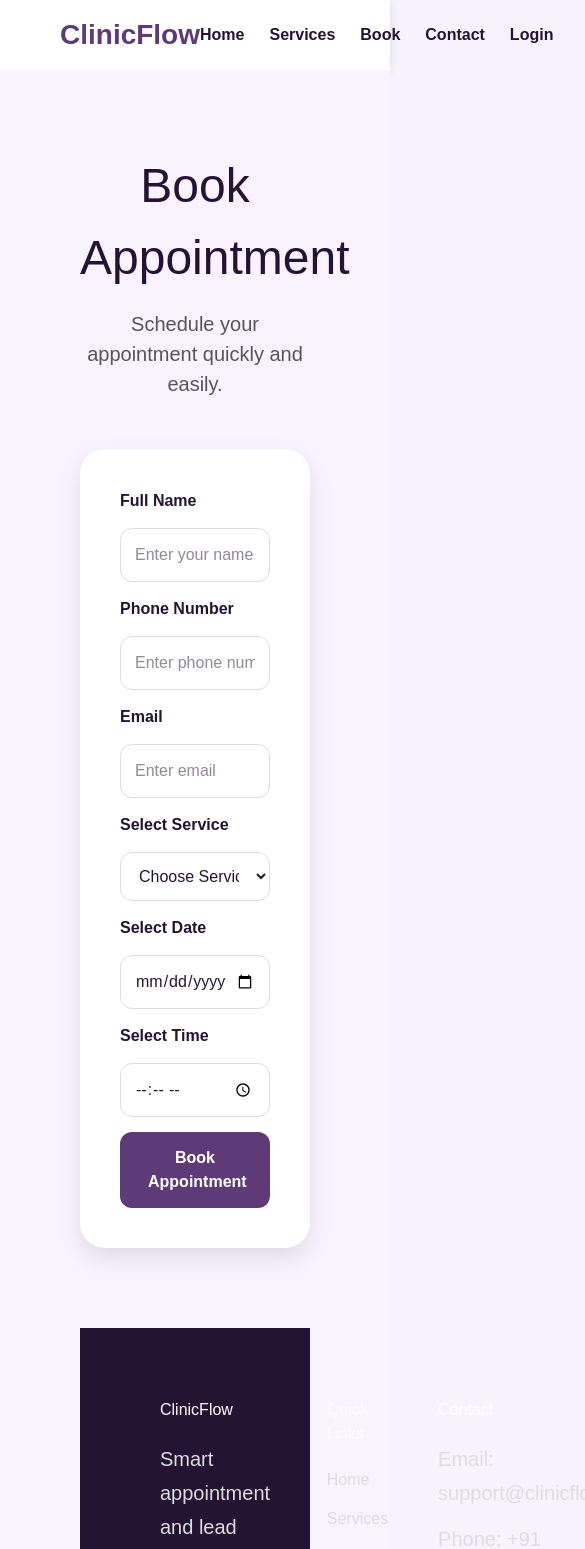
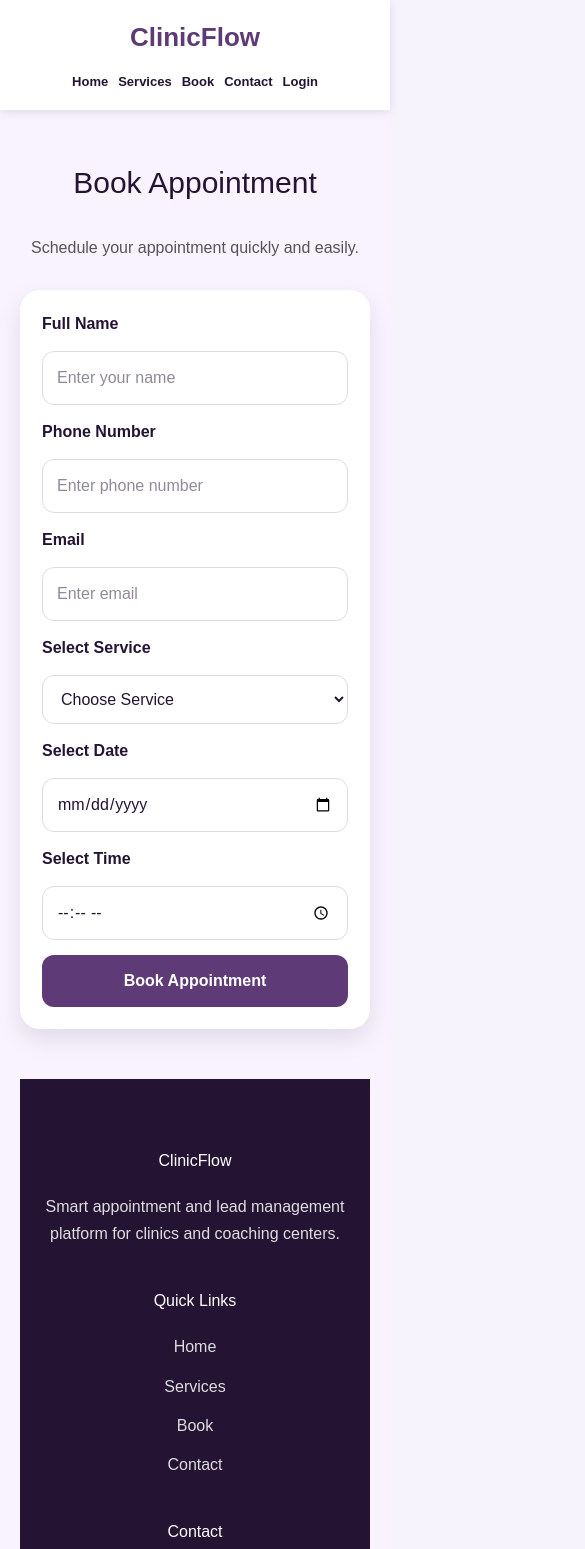
Before and after one commit to smera0609/clinicflow, a React app in the folder frontend/: page /book in a window 390 px wide. Shown: the top 1549 px of the page, 585 px wide, since content can reach past the window. Built offline with nearby package versions, Linux system fonts and the light colour scheme; the HTML template or start-up script is replaced by a standard one.

Commit message:
Made UI fully responsive

```diff
--- a/frontend/src/styles.css
+++ b/frontend/src/styles.css
@@ -1,6 +1,8 @@
 @import "tailwindcss";
 
-
+* {
+  box-sizing: border-box;
+}
 
 body {
   margin: 0;
@@ -9,13 +11,29 @@ body {
   color: #241333;
 }
 
-.app {
+img {
+  max-width: 100%;
+}
+
+h1, h2, h3, p {
+  margin-top: 0;
+}
+
+p {
+  font-size: 18px;
+  line-height: 1.6;
+}
+
+/* COMMON */
+.app,
+.page {
   min-height: 100vh;
   display: flex;
   justify-content: center;
   align-items: center;
   flex-direction: column;
   text-align: center;
+  padding: 20px;
 }
 
 h1 {
@@ -23,29 +41,18 @@ h1 {
   font-size: 48px;
 }
 
-p {
-  font-size: 20px;
-}
-
-.page {
-  min-height: 100vh;
-  display: flex;
-  justify-content: center;
-  align-items: center;
-  flex-direction: column;
-}
-
+/* NAVBAR */
 .navbar {
-  height: 70px;
+  min-height: 70px;
   background: white;
-
   display: flex;
   justify-content: space-between;
   align-items: center;
-
-  padding: 0 60px;
-
+  padding: 18px 60px;
   box-shadow: 0 2px 10px rgba(0,0,0,0.1);
+  position: sticky;
+  top: 0;
+  z-index: 100;
 }
 
 .logo {
@@ -57,6 +64,7 @@ p {
 .nav-links {
   display: flex;
   gap: 25px;
+  flex-wrap: wrap;
 }
 
 .nav-links a {
@@ -70,21 +78,19 @@ p {
   color: #5e3b76;
 }
 
+/* HOME HERO */
 .home {
   min-height: 100vh;
 }
 
 .hero {
   min-height: calc(100vh - 70px);
-
   display: flex;
   align-items: center;
   justify-content: space-between;
-
-  padding: 0 80px;
-
-  background:
-    linear-gradient(to right, #f8f3ff, #efe6ff);
+  gap: 50px;
+  padding: 80px;
+  background: linear-gradient(to right, #f8f3ff, #efe6ff);
 }
 
 .hero-left {
@@ -93,143 +99,113 @@ p {
 
 .hero-tag {
   display: inline-block;
-
   background: #e8dbff;
   color: #5e3b76;
-
   padding: 10px 18px;
-
   border-radius: 30px;
-
   font-weight: 600;
-
   margin-bottom: 20px;
 }
 
 .hero-left h1 {
   font-size: 64px;
-
   line-height: 1.1;
-
   margin-bottom: 20px;
-
   color: #241333;
 }
 
 .hero-text {
   font-size: 20px;
-
   line-height: 1.7;
-
   color: #555;
-
   margin-bottom: 35px;
 }
 
 .hero-buttons {
   display: flex;
   gap: 20px;
+  flex-wrap: wrap;
+}
+
+.primary-btn,
+.secondary-btn {
+  padding: 14px 28px;
+  border-radius: 12px;
+  text-decoration: none;
+  font-weight: 600;
+  display: inline-block;
+  border: none;
+  cursor: pointer;
+  text-align: center;
 }
 
 .primary-btn {
   background: #5e3b76;
-
   color: white;
-
-  padding: 14px 28px;
-
-  border-radius: 12px;
-
-  text-decoration: none;
-
-  font-weight: 600;
 }
 
 .secondary-btn {
   border: 2px solid #5e3b76;
-
   color: #5e3b76;
-
-  padding: 14px 28px;
-
-  border-radius: 12px;
-
-  text-decoration: none;
-
-  font-weight: 600;
+  background: transparent;
 }
 
 .hero-right {
   width: 35%;
-
   display: flex;
   justify-content: center;
 }
 
 .hero-card {
   width: 100%;
-
   background: white;
-
   padding: 35px;
-
   border-radius: 25px;
-
   box-shadow: 0 10px 30px rgba(0,0,0,0.1);
 }
 
 .hero-card h3 {
   margin-bottom: 25px;
-
   color: #241333;
 }
 
 .summary-item {
   display: flex;
   justify-content: space-between;
-
+  gap: 15px;
   padding: 18px;
-
   margin-bottom: 15px;
-
   background: #f7f3fc;
-
   border-radius: 15px;
 }
 
+/* SERVICES */
 .services-page {
   min-height: 100vh;
-
   padding: 80px;
 }
 
-.services-heading {
+.services-heading,
+.features-heading,
+.contact-heading,
+.booking-heading {
   text-align: center;
-
   font-size: 48px;
-
   margin-bottom: 50px;
-
   color: #241333;
 }
 
 .services-grid {
   display: grid;
-
   grid-template-columns: repeat(2, 1fr);
-
   gap: 30px;
 }
 
 .service-card {
   background: white;
-
   padding: 35px;
-
   border-radius: 25px;
-
   box-shadow: 0 10px 25px rgba(0,0,0,0.1);
-
   transition: 0.3s;
 }
 
@@ -239,166 +215,95 @@ p {
 
 .service-card h3 {
   font-size: 28px;
-
   margin-bottom: 15px;
-
   color: #5e3b76;
 }
 
 .service-card p {
   line-height: 1.7;
-
   margin-bottom: 25px;
-
   color: #555;
 }
 
+/* FEATURES */
 .features {
   padding: 100px 80px;
-
   background: white;
-}
-
-.features-heading {
-  text-align: center;
-
-  font-size: 48px;
-
-  margin-bottom: 60px;
-
-  color: #241333;
 }
 
 .features-grid {
   display: grid;
-
   grid-template-columns: repeat(4, 1fr);
-
   gap: 25px;
 }
 
 .feature-card {
   background: #f8f3ff;
-
   padding: 35px;
-
   border-radius: 25px;
-
   transition: 0.3s;
 }
 
 .feature-card:hover {
   transform: translateY(-5px);
-
   background: #efe4ff;
 }
 
 .feature-card h3 {
   margin-bottom: 18px;
-
   color: #5e3b76;
-
   font-size: 24px;
 }
 
 .feature-card p {
   line-height: 1.7;
-
   color: #555;
 }
 
-.footer {
-  background: #241333;
-
-  color: white;
-
-  padding-top: 70px;
-
-  margin-top: 80px;
-}
-
-.footer-container {
-  display: grid;
-
-  grid-template-columns: repeat(3, 1fr);
-
-  gap: 50px;
-
-  padding: 0 80px 50px;
-}
-
-.footer-section h2,
-.footer-section h3 {
-  margin-bottom: 20px;
-}
-
-.footer-section p,
-.footer-section a {
-  display: block;
-
-  color: #ddd;
-
-  margin-bottom: 12px;
-
-  text-decoration: none;
-
-  line-height: 1.7;
-}
-
-.footer-section a:hover {
-  color: white;
-}
-
-.footer-bottom {
-  text-align: center;
-
-  padding: 20px;
-
-  border-top: 1px solid rgba(255,255,255,0.1);
-
-  color: #ccc;
-}
-
-.contact-page {
+/* FORMS */
+.contact-page,
+.booking-page {
   min-height: 100vh;
   padding: 80px;
   background: #f8f3ff;
 }
 
-.contact-heading {
-  text-align: center;
-  font-size: 48px;
-  color: #241333;
-  margin-bottom: 15px;
-}
-
-.contact-subtitle {
+.contact-subtitle,
+.booking-subtitle {
   text-align: center;
   font-size: 20px;
   color: #555;
   margin-bottom: 50px;
 }
 
-.contact-form {
+.contact-form,
+.booking-form,
+.login-form {
+  width: 100%;
   max-width: 650px;
   margin: 0 auto;
   background: white;
   padding: 40px;
   border-radius: 25px;
   box-shadow: 0 10px 25px rgba(0,0,0,0.1);
-
   display: flex;
   flex-direction: column;
   gap: 15px;
 }
 
-.contact-form label {
+.contact-form label,
+.booking-form label,
+.login-form label {
   font-weight: 600;
   color: #241333;
 }
 
 .contact-form input,
-.contact-form textarea {
+.contact-form textarea,
+.booking-form input,
+.booking-form select,
+.login-form input {
+  width: 100%;
   padding: 14px;
   border: 1px solid #ddd;
   border-radius: 12px;
@@ -410,70 +315,7 @@ p {
   resize: vertical;
 }
 
-.booking-page {
-  min-height: 100vh;
-
-  padding: 80px;
-
-  background: #f8f3ff;
-}
-
-.booking-heading {
-  text-align: center;
-
-  font-size: 48px;
-
-  margin-bottom: 15px;
-
-  color: #241333;
-}
-
-.booking-subtitle {
-  text-align: center;
-
-  font-size: 20px;
-
-  color: #555;
-
-  margin-bottom: 50px;
-}
-
-.booking-form {
-  max-width: 650px;
-
-  margin: 0 auto;
-
-  background: white;
-
-  padding: 40px;
-
-  border-radius: 25px;
-
-  box-shadow: 0 10px 25px rgba(0,0,0,0.1);
-
-  display: flex;
-  flex-direction: column;
-
-  gap: 15px;
-}
-
-.booking-form label {
-  font-weight: 600;
-
-  color: #241333;
-}
-
-.booking-form input,
-.booking-form select {
-  padding: 14px;
-
-  border: 1px solid #ddd;
-
-  border-radius: 12px;
-
-  font-size: 16px;
-}
-
+/* LOGIN */
 .login-page {
   min-height: calc(100vh - 70px);
   background: #f8f3ff;
@@ -484,16 +326,7 @@ p {
 }
 
 .login-form {
-  width: 100%;
   max-width: 450px;
-  background: white;
-  padding: 40px;
-  border-radius: 25px;
-  box-shadow: 0 10px 25px rgba(0,0,0,0.1);
-
-  display: flex;
-  flex-direction: column;
-  gap: 15px;
 }
 
 .login-form h1 {
@@ -507,18 +340,7 @@ p {
   margin-bottom: 20px;
 }
 
-.login-form label {
-  font-weight: 600;
-  color: #241333;
-}
-
-.login-form input {
-  padding: 14px;
-  border: 1px solid #ddd;
-  border-radius: 12px;
-  font-size: 16px;
-}
-
+/* ADMIN */
 .admin-page {
   min-height: calc(100vh - 70px);
   padding: 80px;
@@ -536,22 +358,19 @@ p {
   color: #555;
 }
 
+/* DASHBOARD */
 .dashboard {
   display: flex;
-
   min-height: 100vh;
-
   background: #f8f3ff;
 }
 
 .sidebar {
   width: 250px;
-
   background: #241333;
-
   color: white;
-
   padding: 40px 25px;
+  flex-shrink: 0;
 }
 
 .sidebar h2 {
@@ -560,72 +379,58 @@ p {
 
 .sidebar ul {
   list-style: none;
-
   padding: 0;
 }
 
 .sidebar li {
   margin-bottom: 20px;
-
   cursor: pointer;
-
   font-size: 18px;
 }
 
 .dashboard-content {
   flex: 1;
-
   padding: 50px;
+  overflow-x: auto;
 }
 
 .dashboard-content h1 {
   margin-bottom: 40px;
-
   color: #241333;
 }
 
 .dashboard-cards {
   display: grid;
-
   grid-template-columns: repeat(3, 1fr);
-
   gap: 25px;
-
   margin-bottom: 50px;
 }
 
 .dashboard-card {
   background: white;
-
   padding: 35px;
-
   border-radius: 25px;
-
   box-shadow: 0 10px 20px rgba(0,0,0,0.08);
 }
 
 .dashboard-card h3 {
   margin-bottom: 15px;
-
   color: #555;
 }
 
 .dashboard-card p {
   font-size: 40px;
-
   font-weight: bold;
-
   color: #5e3b76;
 }
 
 .recent-section {
   background: white;
-
   padding: 35px;
-
   border-radius: 25px;
-
   box-shadow: 0 10px 20px rgba(0,0,0,0.08);
+  margin-top: 40px;
+  overflow-x: auto;
 }
 
 .recent-section h2 {
@@ -634,24 +439,19 @@ p {
 
 table {
   width: 100%;
-
   border-collapse: collapse;
+  min-width: 600px;
 }
 
 th,
 td {
   padding: 15px;
-
   text-align: left;
-
   border-bottom: 1px solid #eee;
 }
 
 th {
   background: #f7f3fc;
-}
-.recent-section {
-  margin-top: 40px;
 }
 
 .danger-btn {
@@ -667,3 +467,284 @@ th {
 .danger-btn:hover {
   background: #b91c1c;
 }
+
+/* FOOTER */
+.footer {
+  background: #241333;
+  color: white;
+  padding-top: 70px;
+  margin-top: 80px;
+}
+
+.footer-container {
+  display: grid;
+  grid-template-columns: repeat(3, 1fr);
+  gap: 50px;
+  padding: 0 80px 50px;
+}
+
+.footer-section h2,
+.footer-section h3 {
+  margin-bottom: 20px;
+}
+
+.footer-section p,
+.footer-section a {
+  display: block;
+  color: #ddd;
+  margin-bottom: 12px;
+  text-decoration: none;
+  line-height: 1.7;
+}
+
+.footer-section a:hover {
+  color: white;
+}
+
+.footer-bottom {
+  text-align: center;
+  padding: 20px;
+  border-top: 1px solid rgba(255,255,255,0.1);
+  color: #ccc;
+}
+
+/* TABLET */
+@media (max-width: 1024px) {
+  .navbar {
+    padding: 18px 35px;
+  }
+
+  .hero {
+    padding: 60px 40px;
+    gap: 35px;
+  }
+
+  .hero-left h1 {
+    font-size: 52px;
+  }
+
+  .features-grid {
+    grid-template-columns: repeat(2, 1fr);
+  }
+
+  .dashboard-cards {
+    grid-template-columns: repeat(2, 1fr);
+  }
+
+  .footer-container {
+    padding: 0 40px 40px;
+  }
+}
+
+/* MOBILE */
+@media (max-width: 768px) {
+  body {
+    overflow-x: hidden;
+  }
+
+  h1 {
+    font-size: 34px;
+  }
+
+  p {
+    font-size: 16px;
+  }
+
+  .navbar {
+    flex-direction: column;
+    align-items: center;
+    gap: 15px;
+    padding: 18px 20px;
+  }
+
+  .logo {
+    font-size: 26px;
+  }
+
+  .nav-links {
+    justify-content: center;
+    gap: 14px;
+  }
+
+  .nav-links a {
+    font-size: 14px;
+  }
+
+  .hero {
+    flex-direction: column;
+    text-align: center;
+    padding: 50px 20px;
+    min-height: auto;
+  }
+
+  .hero-left,
+  .hero-right {
+    width: 100%;
+  }
+
+  .hero-left h1 {
+    font-size: 38px;
+  }
+
+  .hero-text {
+    font-size: 16px;
+  }
+
+  .hero-buttons {
+    flex-direction: column;
+    width: 100%;
+  }
+
+  .primary-btn,
+  .secondary-btn {
+    width: 100%;
+  }
+
+  .hero-card {
+    padding: 25px;
+  }
+
+  .summary-item {
+    flex-direction: column;
+    text-align: left;
+  }
+
+  .services-page,
+  .features,
+  .contact-page,
+  .booking-page,
+  .login-page,
+  .admin-page {
+    padding: 50px 20px;
+  }
+
+  .services-heading,
+  .features-heading,
+  .contact-heading,
+  .booking-heading,
+  .admin-page h1 {
+    font-size: 34px;
+    margin-bottom: 30px;
+  }
+
+  .contact-subtitle,
+  .booking-subtitle,
+  .admin-page p {
+    font-size: 16px;
+    margin-bottom: 30px;
+  }
+
+  .services-grid,
+  .features-grid {
+    grid-template-columns: 1fr;
+  }
+
+  .service-card,
+  .feature-card,
+  .contact-form,
+  .booking-form,
+  .login-form {
+    padding: 25px;
+    border-radius: 20px;
+  }
+
+  .service-card h3 {
+    font-size: 24px;
+  }
+
+  .dashboard {
+    flex-direction: column;
+  }
+
+  .sidebar {
+    width: 100%;
+    padding: 25px 20px;
+    text-align: center;
+  }
+
+  .sidebar h2 {
+    margin-bottom: 20px;
+  }
+
+  .sidebar ul {
+    display: flex;
+    justify-content: center;
+    gap: 15px;
+    flex-wrap: wrap;
+  }
+
+  .sidebar li {
+    font-size: 15px;
+    margin-bottom: 0;
+  }
+
+  .dashboard-content {
+    padding: 30px 20px;
+  }
+
+  .dashboard-content h1 {
+    font-size: 32px;
+    text-align: center;
+    margin-bottom: 30px;
+  }
+
+  .dashboard-cards {
+    grid-template-columns: 1fr;
+  }
+
+  .dashboard-card {
+    padding: 25px;
+    text-align: center;
+  }
+
+  .dashboard-card p {
+    font-size: 34px;
+  }
+
+  .recent-section {
+    padding: 25px;
+  }
+
+  .footer {
+    margin-top: 50px;
+  }
+
+  .footer-container {
+    grid-template-columns: 1fr;
+    text-align: center;
+    padding: 0 25px 35px;
+    gap: 30px;
+  }
+}
+
+/* SMALL MOBILE */
+@media (max-width: 480px) {
+  .hero-left h1 {
+    font-size: 32px;
+  }
+
+  .hero-tag {
+    font-size: 14px;
+  }
+
+  .nav-links {
+    gap: 10px;
+  }
+
+  .nav-links a {
+    font-size: 13px;
+  }
+
+  .services-heading,
+  .features-heading,
+  .contact-heading,
+  .booking-heading {
+    font-size: 30px;
+  }
+
+  .contact-form,
+  .booking-form,
+  .login-form {
+    padding: 22px;
+  }
+}
```
